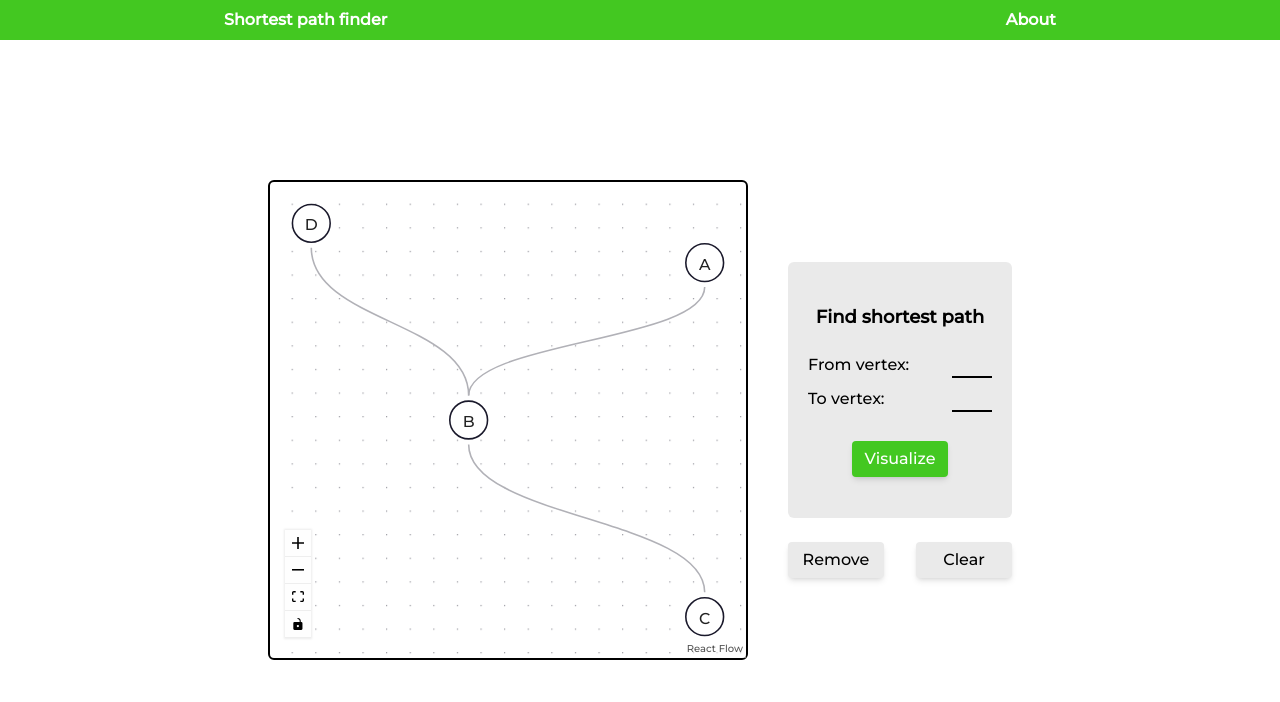
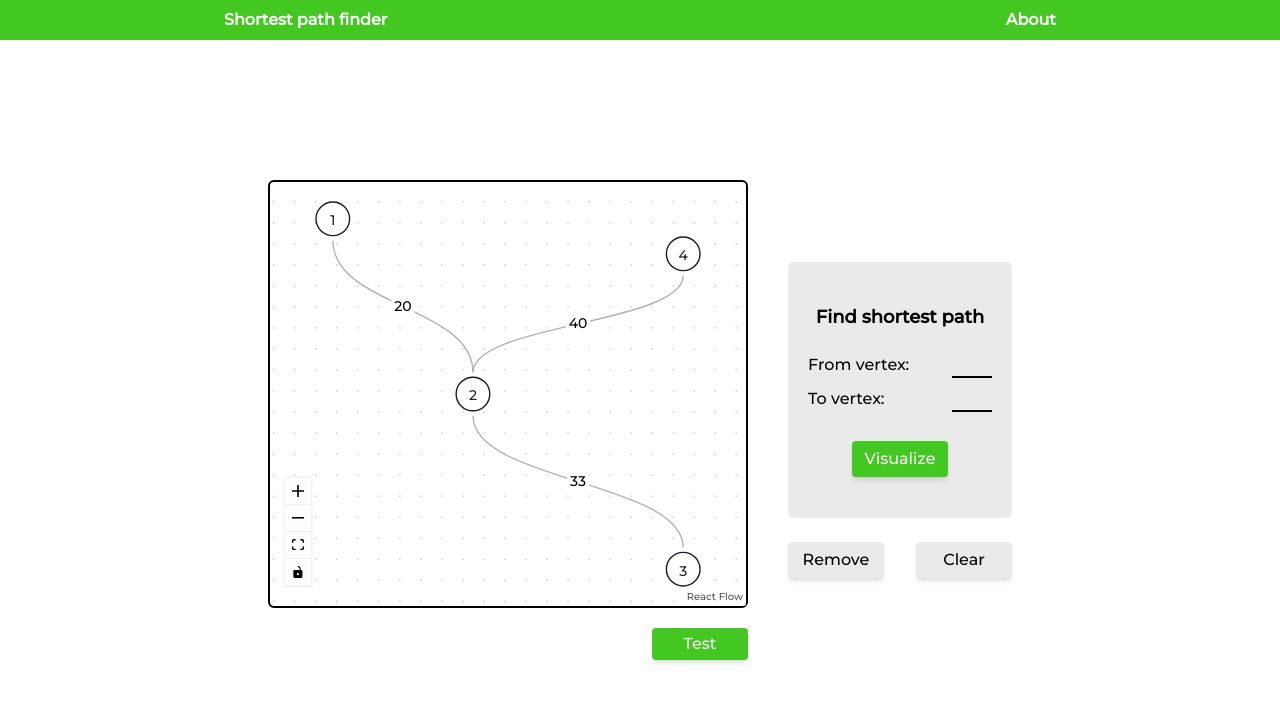
Before and after one commit to thucnhu/shortest-path-finder, a React (Create React App) app: page / in a window 1280 px wide. Shown: the top 702 px of the page. Built offline with nearby package versions, Linux system fonts and the light colour scheme.

Commit message:
on click add node to graph board

```diff
--- a/package.json
+++ b/package.json
@@ -6,6 +6,7 @@
 		"@testing-library/jest-dom": "^5.16.4",
 		"@testing-library/react": "^13.2.0",
 		"@testing-library/user-event": "^13.5.0",
+		"jquery": "^3.6.0",
 		"react": "^18.1.0",
 		"react-dom": "^18.1.0",
 		"react-flow-renderer": "^10.2.2",
--- a/src/components/GraphBoard.js
+++ b/src/components/GraphBoard.js
@@ -3,15 +3,18 @@ import ReactFlow, { Controls, Background } from 'react-flow-renderer'
 import {
 	applyEdgeChanges,
 	applyNodeChanges,
-	addEdge,
+	addEdge
 } from 'react-flow-renderer'
 import { initialEdges, initialNodes } from '../constant/initialGraph'
+import $ from 'jquery';
 
 import './GraphBoard.css'
 
 export default function GraphBoard() {
 	const [nodes, setNodes] = useState(initialNodes)
 	const [edges, setEdges] = useState(initialEdges)
+	const [graph, setGraph] = useState(null);
+	const [pressed, setPressed] = useState(false)
 
 	const onNodesChange = useCallback(
 		changes => setNodes(nds => applyNodeChanges(changes, nds)),
@@ -28,19 +31,86 @@ export default function GraphBoard() {
 		[setEdges]
 	)
 
+	const onGraphInit = (instance) => {
+		setGraph(instance)
+	}
+
+	const getZoomFactor = () => {
+		let node1 = $('#graph').find('[data-id="1"]')[0].getBoundingClientRect()
+		let node2 = $('#graph').find('[data-id="2"]')[0].getBoundingClientRect()
+
+		let nodeG1 = graph.getNode('1')
+		let nodeG2 = graph.getNode('2')
+
+		return (node1.x - node2.x)/(nodeG1.position.x - nodeG2.position.x)
+	}
+
+	const onBoardClick = (e) => {
+		if (!pressed) {
+			let zoomFactor = getZoomFactor()
+
+			let baseNodeDom = $('#graph').find('[data-id="1"]')[0]
+			let baseNodeRect = baseNodeDom.getBoundingClientRect()
+
+			let nodeScreenX = baseNodeRect.x + baseNodeRect.width/2
+			let nodeScreenY = baseNodeRect.y + baseNodeRect.height/2
+
+			let newX = (e.clientX - nodeScreenX)/zoomFactor
+			let newY = (e.clientY - nodeScreenY)/zoomFactor
+			let newId = (graph.getNodes().length+1).toString()
+
+			graph.addNodes(
+				{
+					id: newId,
+					data: {label: newId},
+					position: { x: newX, y: newY },
+				},
+			)
+		}
+
+		// reset add node listener
+		setPressed(false)
+	}
+
+	// hanlde mouse drag -> dont add node
+	const onBoardMouseDown = () => {
+		setPressed(true)
+	}
+
+	const test = () => {
+		graph.addNodes(
+			{
+			id: (graph.getNodes().length+1).toString(),
+			data: { label: <div>E</div> },
+			position: { x: 0, y: 125 },
+			}
+		)
+		graph.addEdges(
+			{ id: 'e5-2', source: '5', target: '2', label: '45' }
+		)
+	}
+
+
 	return (
-		<div className='border-2 border-black h-full min-w-[30rem] w-full rounded-md'>
+		<div className=' h-full min-w-[30rem] w-full flex flex-col items-end'>
+				<div id='graph' className='w-full h-full border-2 border-black rounded-md'
+					onMouseDown={onBoardMouseDown}
+					onClick={onBoardClick}>
 					<ReactFlow
 						nodes={nodes}
 						edges={edges}
 						onNodesChange={onNodesChange}
 						onEdgesChange={onEdgesChange}
 						onConnect={onConnect}
+						onInit={(instance) => onGraphInit(instance)}
 						fitView
 					>
 						<Controls />
 						<Background />
 					</ReactFlow>
 				</div>
+
+				<button className='btn-green mt-5' onClick={test}>Test</button>
+		</div>
 	)
 }
--- a/src/constant/initialGraph.js
+++ b/src/constant/initialGraph.js
@@ -1,36 +1,37 @@
 const initialNodes = [
   {
+    // node 1 MUST be 0 0
     id: '1',
     // type: 'input',
-    data: { label: 'A' },
-    position: { x: 250, y: 25 },
+    data: { label: '1' },
+    position: { x: 0, y: 0 },
   },
 
   {
     id: '2',
     // you can also pass a React component as a label
-    data: { label: <div>B</div> },
+    data: { label: <div>2</div> },
     position: { x: 100, y: 125 },
   },
 
   {
     id: '3',
     // type: 'output',
-    data: { label: 'C' },
+    data: { label: '3' },
     position: { x: 250, y: 250 },
   },
 
   {
     id: '4',
-    data: { label: 'D' },
-    position: { x: 0, y: 0 },
+    data: { label: '4' },
+    position: { x: 250, y: 25 },
   },
 ];
 
 const initialEdges = [
-  { id: 'e1-2', source: '1', target: '2' },
-  { id: 'e2-3', source: '2', target: '3' },
-	{ id: 'e4-2', source: '4', target: '2' },
+  { id: 'e1-2', source: '1', target: '2', label: '20'},
+  { id: 'e2-3', source: '2', target: '3', label: '33' },
+	{ id: 'e4-2', source: '4', target: '2', label: '40' },
 ];
 
 export {initialEdges, initialNodes}
```
Also changed, not shown: 1 other file (tests, documents, lock files or other folders). Lines whose indentation alone changed are shown as unchanged.
